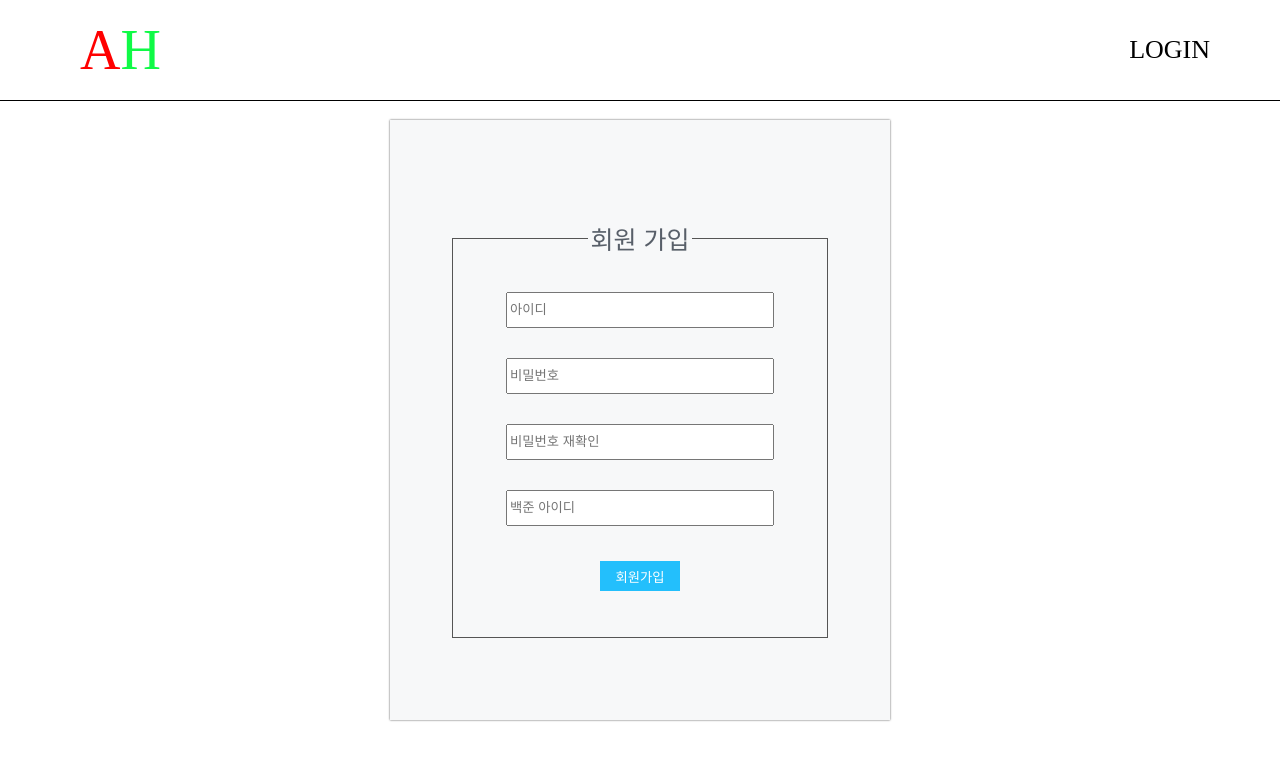
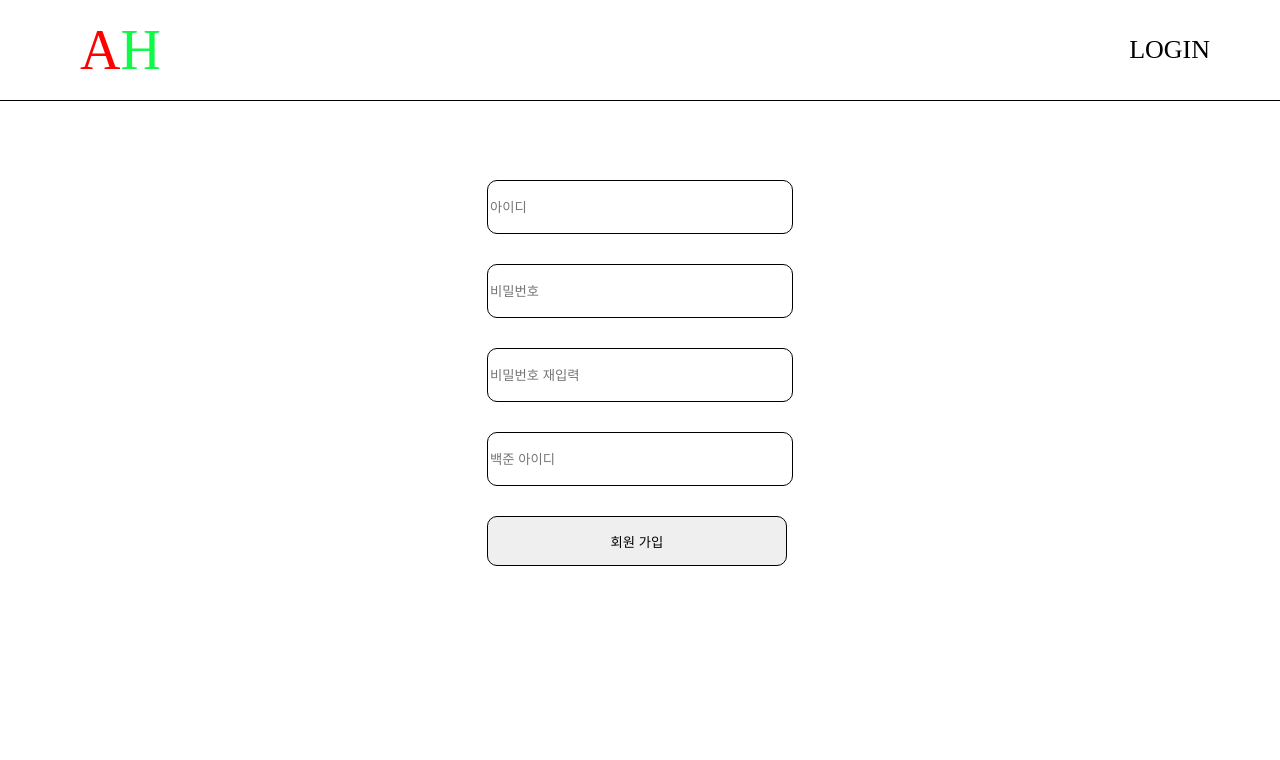
Before and after one commit to DoHi0512/AlgoHelper, a React (Create React App) app: page /register in a window 1280 px wide. Shown: the top 760 px of the page. Built offline with nearby package versions, Linux system fonts and the light colour scheme; a web font is replaced by a local one.

Commit message:
fix : design fix

```diff
--- a/src/App.css
+++ b/src/App.css
@@ -6,6 +6,7 @@
   height: 40vmin;
   pointer-events: none;
 }
+
 
 @media (prefers-reduced-motion: no-preference) {
   .App-logo {
--- a/src/pages/Home.js
+++ b/src/pages/Home.js
@@ -5,12 +5,13 @@ export default function Home() {
   return (
     <div className="container">
       <div className="texts">
-        <span>설명문</span>
+        <img src = "https://static.solved.ac/profile_bg/grass_30/grass_30.png"/>
+        <span>설명</span>
       </div>
       <div className="discription">
         <div>
           <h2>어떻게 사용하는지 모르겠다면?</h2>
-          <p>사용설명서를 한번 보세요!</p>
+          <p>사용설명서를 확인해 보세요!</p>
           <a href="instruction" className="test">
             설명서 보러 가기
             <BsArrowRightShort className="arrow" />
@@ -27,8 +28,8 @@ export default function Home() {
         <div>
           <h2>자신의 성실도를 한눈에 볼 수 있어요</h2>
           <p>월간,주간 통계 그래프를 통해 확인 할 수 있어요</p>
-          <a href="recommend" className="test">
-            문제 추천받기
+          <a href="stat" className="test">
+            통계 보러 가기
             <BsArrowRightShort className="arrow" />
           </a>
         </div>
--- a/src/pages/Instruction.js
+++ b/src/pages/Instruction.js
@@ -1,4 +1,17 @@
 import React from "react";
+import "../static/Instruction.css"
+import "../gifs/test.gif"
 export default function Instruction(){
-
+    return (
+        <div className="instruction">
+            <div>
+                <h2>1. AH의 모든 서비스는 로그인을 해야 이용 할 수 있어요.</h2>
+                <p>아이디가 있으면 <a href="login">로그인</a>을, 없으시면 <a href="register">회원가입</a>을 해 주세요.</p>
+            </div>
+            <div>
+                <h2>2. 로그인을 했다면 문제 추천을 받을 수 있어요.</h2>
+                <p>사용자 수준에 맞추어서 매주 7개의 추천 문제를 제공해요. <br/><br/>문제는 매주 월요일 6시에 바뀌어요.</p>
+            </div>
+        </div>
+    )
 }
--- a/src/pages/Login.js
+++ b/src/pages/Login.js
@@ -44,15 +44,35 @@ export default function Login() {
       document.location.href = "/";
     }
   }, [, localStorage.getItem("token")]);
-  function onLogin() {}
   return (
     <>
       <div className="loginbox">
         <form onSubmit={onLogin}>
           <div className="btns">
-            <input type="text" />
-            <input type="password" />
+            <input
+              type="text"
+              placeholder="아이디"
+              onChange={(e) => {
+                setUserName(e.target.value);
+              }}
+            />
+            <input
+              type="password"
+              placeholder="비밀번호"
+              onChange={(e) => {
+                setPwd(e.target.value);
+              }}
+            />
           </div>
+          <div className="subs">
+            <input type="submit" value="로그인" />
+          </div>
+          <p>
+            아이디가 없으시다면?
+            <a href="register" className="go">
+              회원가입
+            </a>
+          </p>
         </form>
       </div>
     </>
--- a/src/pages/Recommend.js
+++ b/src/pages/Recommend.js
@@ -8,7 +8,7 @@ export default function Recommend() {
   useEffect(() => {
     axios
       .get(`http://127.0.0.1:8000/ahapp/problem/`, {
-        params: { username : localStorage.getItem("username") },
+        params: { username: localStorage.getItem("username") },
       })
       .then((Response) => {
         setProblem(Response.data["items"]);
@@ -48,7 +48,7 @@ export default function Recommend() {
             : data["level"] < 26
             ? "diamond"
             : "ruby"
-        }`}
+        } ${"prolink"}`}
       >
         {data["titleKo"]}
       </a>
--- a/src/pages/Register.js
+++ b/src/pages/Register.js
@@ -31,13 +31,11 @@ export default function Register() {
   }
   return (
     <>
-      <div className="registerBox">
+      <div className="registerbox">
         <form onSubmit={onReg}>
-          <fieldset>
-            <legend>회원 가입</legend>
+          <div className="btns">
             <input
               type="text"
-              className="id"
               placeholder="아이디"
               onChange={(e) => {
                 setUserName(e.target.value);
@@ -45,7 +43,6 @@ export default function Register() {
             />
             <input
               type="password"
-              className="pwd"
               placeholder="비밀번호"
               onChange={(e) => {
                 setPasswd(e.target.value);
@@ -53,22 +50,22 @@ export default function Register() {
             />
             <input
               type="password"
-              className="pwdCheck"
-              placeholder="비밀번호 재확인"
+              placeholder="비밀번호 재입력"
               onChange={(e) => {
                 setPasswdCheck(e.target.value);
               }}
             />
             <input
               type="text"
-              className="bojid"
               placeholder="백준 아이디"
               onChange={(e) => {
                 setBojid(e.target.value);
               }}
             />
-            <input type="submit" value="회원가입" className="submit" />
-          </fieldset>
+          </div>
+          <div className="subs">
+            <input type="submit" value="회원 가입" />
+          </div>
         </form>
       </div>
     </>
--- a/src/pages/Stat.js
+++ b/src/pages/Stat.js
@@ -91,11 +91,6 @@ export default function Stat() {
   }, []);
   return (
     <div className="stat">
-      {localStorage.getItem("token") === null ? (
-        <a href="/login" className="plz">
-          로그인을 해주세요
-        </a>
-      ) : (
       <div className="select">
         <div>
           <p onClick={() => setWeek()}>주간</p>
@@ -111,7 +106,6 @@ export default function Stat() {
           />
         </div>
       </div>
-      )}
     </div>
   );
 }
--- a/src/static/Home.css
+++ b/src/static/Home.css
@@ -8,6 +8,8 @@
     display: flex;
     justify-content: space-around;
     align-items: center;
+    position: relative;
+    overflow: hidden;
 }
 .discription{
     display: flex;
@@ -30,7 +32,7 @@
 }
 .test{
     font-weight: bold;
-    color : #0ffa46;
+    color: #17ce3a;
     display: flex;
     align-items: center;
     text-decoration: none;
@@ -38,3 +40,13 @@
 .discription div h2{
     font-weight: bold;
 }
+.texts img{
+    width: 100%;
+    height: 100%;
+    filter: blur(3px);
+    transform: scale(1.02);
+}
+.texts span{
+    position: absolute;
+    font-weight: bold;
+}
--- a/src/static/Instruction.css
+++ b/src/static/Instruction.css
@@ -0,0 +1,25 @@
+.instruction{
+    top: 100px;
+    display: flex;
+    width: 100%;
+    height: 100%;
+    flex-direction: column;
+}
+.instruction div{
+    width: 100%;
+    height: 300px;
+    display: flex;
+    align-items: center;
+    justify-content: center;
+    flex-direction: column;
+}
+.instruction div h2 , .instruction div p{
+    font-weight: bold;
+}
+.instruction div p a{
+    text-decoration: none;
+    color: #17ce3a;
+}
+.instruction div p{
+    font-size: 18px;
+}
--- a/src/static/Login.css
+++ b/src/static/Login.css
@@ -1,13 +1,20 @@
 .loginbox{
-  margin-top : 100px;
+  margin-top : 200px;
+  display: flex;
+  justify-content: center;
 }
 .btns{
-  width: 100%;
-  height: 100%;
   display: flex;
   flex-direction: column;
 }
 input{
-  width: 250px;
-  height: 100px;
+  width: 300px;
+  height: 50px;
+  border-radius: 10px;
+  margin-top: 30px;
+  border: solid 1px black;
 }
+.go{
+  text-decoration: none;
+  color: #17ce3a;
+}
--- a/src/static/Recommend.css
+++ b/src/static/Recommend.css
@@ -1,4 +1,3 @@
-
 .con {
   margin-top: 100px;
   display: flex;
@@ -13,23 +12,20 @@
   height: 100px;
   line-height: 100px;
 }
-.con div a{
+.con div a {
   margin-left: 20px;
 }
-form a{
+.prolink {
   font-size: 27px;
-  font-family: 'GmarketSansMedium';
+  font-family: "GmarketSansMedium";
   text-decoration: none;
 }
-form a:hover {
-  text-decoration: underline;
-}
-button{
+button {
   width: 120px;
   height: 40px;
   margin-left: 30px;
 }
-.inp{
+.inp {
   margin-top: 35px;
   margin-right: 20px;
   float: right;
@@ -37,27 +33,27 @@ button{
   height: 30px;
 }
 
-.non_show{
+.non_show {
   display: none;
 }
-.bronze{
+.bronze {
   color: #ad5600;
 }
-.silver{
+.silver {
   color: #435f7a;
 }
-.gold{
+.gold {
   color: #ec9a00;
 }
-.platinum{
+.platinum {
   color: #27e2a4;
 }
-.diamond{
+.diamond {
   color: #00b4fc;
 }
-.ruby{
+.ruby {
   color: #ff0062;
 }
-.dif{
-  font-family: 'GmarketSansMedium';
+.dif {
+  font-family: "GmarketSansMedium";
 }
--- a/src/static/Register.css
+++ b/src/static/Register.css
@@ -1,42 +1,7 @@
-.registerBox {
-  margin-top: 120px;
-  display: grid;
-  background-color: #f7f8f9;
-  box-shadow: 0px 0px 2px #555555;
-  width: 500px;
-  height: 600px;
-  margin-left: auto;
-  margin-right: auto;
-}
-fieldset {
+.registerbox{
+  margin-top : 150px;
   display: flex;
   flex-direction: column;
-  width: 350px;
-  margin: auto;
-  margin-top: 100px;
-  height: 400px;
-  border: solid 1px #555555;
+  align-items: center;
+
 }
-legend {
-  color: #585f69;
-  font-size: 25px;
-  text-align: center;
-}
-.id,
-.pwd,
-.pwdCheck,
-.bojid {
-  width: 260px;
-  height: 30px;
-  margin-left: auto;
-  margin-right: auto;
-  margin-top: 30px;
-}
-.submit {
-  width: 80px;
-  height: 30px;
-  background-color: #23bffc;
-  margin: auto;
-  color: white;
-  border: 0px;
-}
```
Also changed, not shown: src/gifs/test.gif (added). Lines whose indentation alone changed are shown as unchanged.
